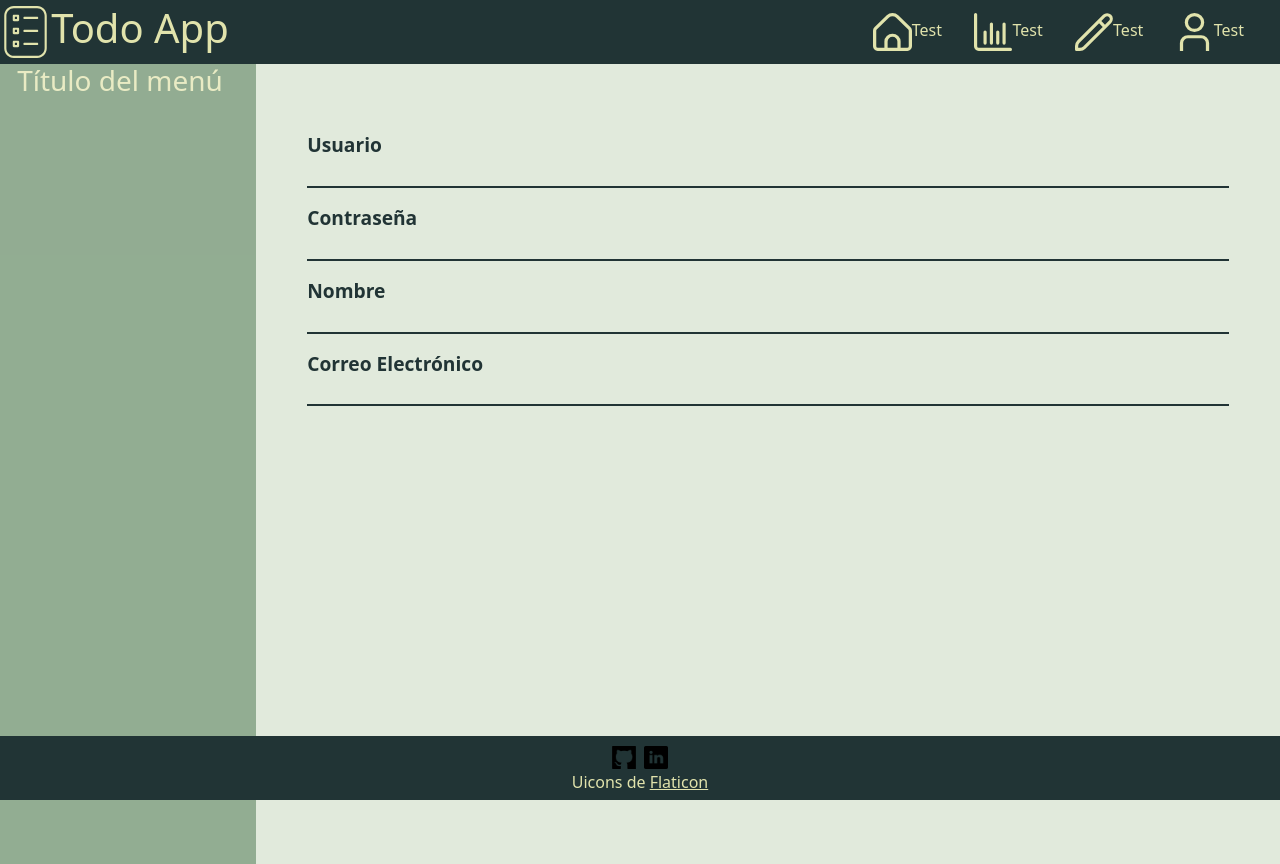
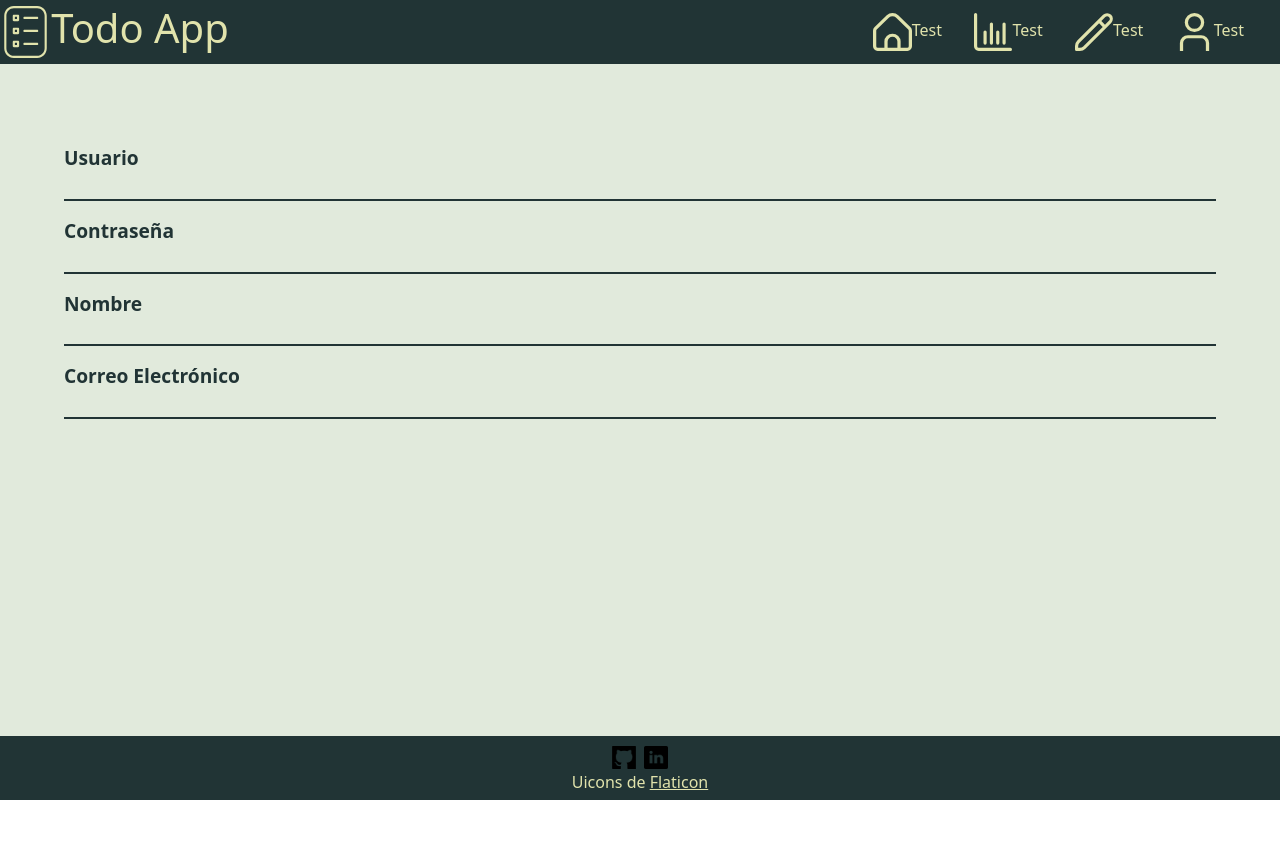
Before and after one commit to dalbr96/todo-app-fr, an Angular app in the folder todo-app-fr/: page /sign_in in a window 1280 px wide. After the commit the page ends 800 px from the top, so only its background shows below. Built offline with nearby package versions, Linux system fonts and the light colour scheme.

Commit message:
UPDATE - Se oculta la barra de navegación del componente main si la ruta es la ingreso o registro

```diff
--- a/todo-app-fr/src/app/core/modules/layout/main/main.component.html
+++ b/todo-app-fr/src/app/core/modules/layout/main/main.component.html
@@ -1,5 +1,5 @@
 <div class="main-container">
-    <div class="main-navigation">
+    <div class="main-navigation" *ngIf="hideNavbar">
         <div class="tittle-container lg">
             <h3>Título del menú </h3>
         </div>
--- a/todo-app-fr/src/app/core/modules/layout/main/main.component.ts
+++ b/todo-app-fr/src/app/core/modules/layout/main/main.component.ts
@@ -1,5 +1,6 @@
 import { Component } from '@angular/core';
 import { menuAnimation, navbarAnimation } from './main.animation';
+import { Router } from '@angular/router';
 
 @Component({
   selector: 'app-main',
@@ -11,6 +12,12 @@ export class MainComponent {
 
   openMenu = false;
 
+  constructor(private readonly router: Router) { }
+
+  get hideNavbar() {
+    return !this.router.url.includes('login') && !this.router.url.includes('sign_in');
+  }
+
   toogleOpenMenu() {
     this.openMenu = !this.openMenu;
   }
--- a/todo-app-fr/src/app/shared/login/login.component.css
+++ b/todo-app-fr/src/app/shared/login/login.component.css
@@ -13,3 +13,10 @@ form {
 a, p {
     color: #213435;
 }
+
+.loginContainer{
+    position: absolute;
+    width: 100%;
+    height: 90%;
+    background: #e1eadc;
+}
--- a/todo-app-fr/src/app/shared/login/login.component.html
+++ b/todo-app-fr/src/app/shared/login/login.component.html
@@ -1,3 +1,4 @@
+<div class="loginContainer">
     <form>
         <label for="txtUsername"> Usuario </label>
         <input type="text" id="txtUsername" />
@@ -9,3 +10,4 @@
     <div class="msgContainer">
         <p>¿No tienes una cuenta?, <a [routerLink]="['/sign_in']" routerLinkActive="active">regístrate</a></p>
     </div>
+</div>
--- a/todo-app-fr/src/app/shared/registration/registration.component.css
+++ b/todo-app-fr/src/app/shared/registration/registration.component.css
@@ -4,3 +4,10 @@ form {
     padding-top: 5%;
     padding-right: 5%;
 }
+
+.signInContainer{
+    position: absolute;
+    width: 100%;
+    height: 90%;
+    background: #e1eadc;
+}
--- a/todo-app-fr/src/app/shared/registration/registration.component.html
+++ b/todo-app-fr/src/app/shared/registration/registration.component.html
@@ -1,3 +1,4 @@
+<div class="signInContainer">
     <form>
         <label for="txtUsername"> Usuario </label>
         <input type="text" id="txtUsername" />
@@ -11,3 +12,4 @@
         <label for="txtEmail"> Correo Electrónico </label>
         <input type="text" id="txtEmail" />
     </form>
+</div>
```
Lines whose indentation alone changed are shown as unchanged.
